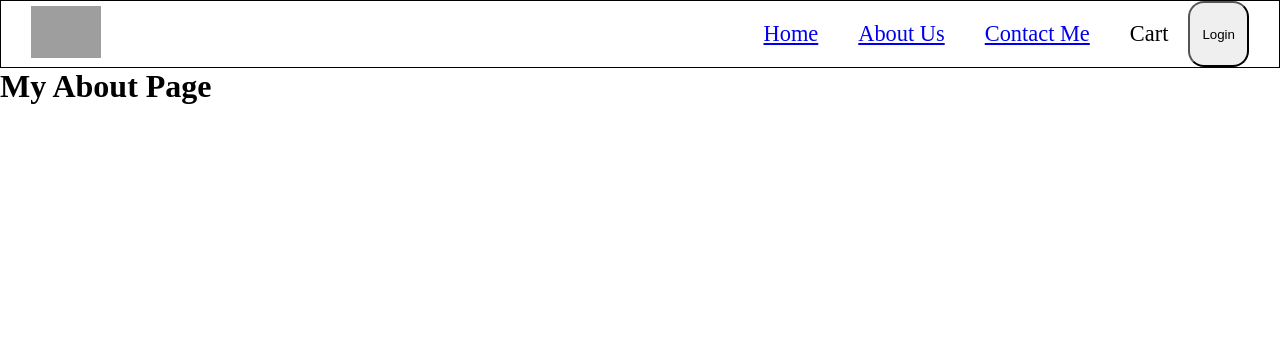
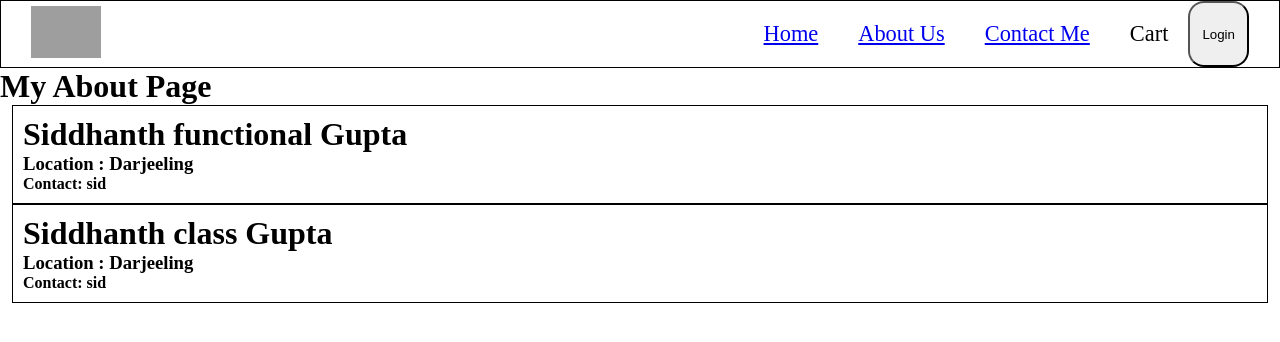
Before and after one commit to sid21-1/React, a React (Vite) app in the folder Food Ordering App/: page /about in a window 1280 px wide. Shown: the top 342 px of the page. Built offline with nearby package versions, Linux system fonts and the light colour scheme; grey boxes are pictures that could not be loaded.

Commit message:
understood the basics of class based components

```diff
--- a/Food Ordering App/src/App.css
+++ b/Food Ordering App/src/App.css
@@ -69,3 +69,10 @@
 .filter {
   display: flex;
 }
+
+
+.user-card{
+  padding: 10px;
+  margin: 0 12px;
+  border: 1px solid black;
+}
--- a/Food Ordering App/src/components/About.jsx
+++ b/Food Ordering App/src/components/About.jsx
@@ -1,9 +1,13 @@
 import React from "react";
+import User from "./User";
+import UserClass from "./UserClass";
 
 const About = () => {
   return (
     <div>
       <h1>My About Page</h1>
+      <User name="Siddhanth functional"/>
+      <UserClass name="Siddhanth class"/>
     </div>
   );
 };
--- /dev/null
+++ b/Food Ordering App/src/components/User.jsx
@@ -0,0 +1,11 @@
+const User = ({ name }) => {
+  return (
+    <div className="user-card">
+      <h1>{name} Gupta</h1>
+      <h3>Location : Darjeeling </h3>
+      <h4>Contact: sid</h4>
+    </div>
+  );
+};
+
+export default User;
--- /dev/null
+++ b/Food Ordering App/src/components/UserClass.jsx
@@ -0,0 +1,19 @@
+import React from "react";
+
+class UserClass extends React.Component {
+  constructor(props) {
+    super(props);
+    console.log(props);
+  }
+  render() {
+    const { name } = this.props;
+    return (
+      <div className="user-card">
+        <h1>{name} Gupta</h1>
+        <h3>Location : Darjeeling </h3>
+        <h4>Contact: sid</h4>
+      </div>
+    );
+  }
+}
+export default UserClass;
```
